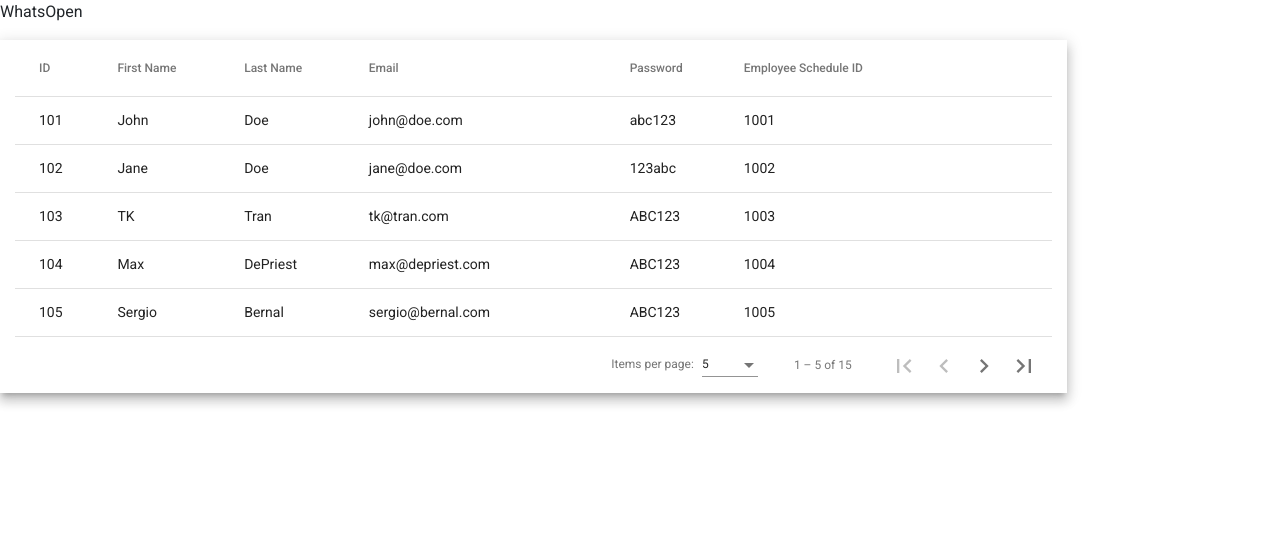
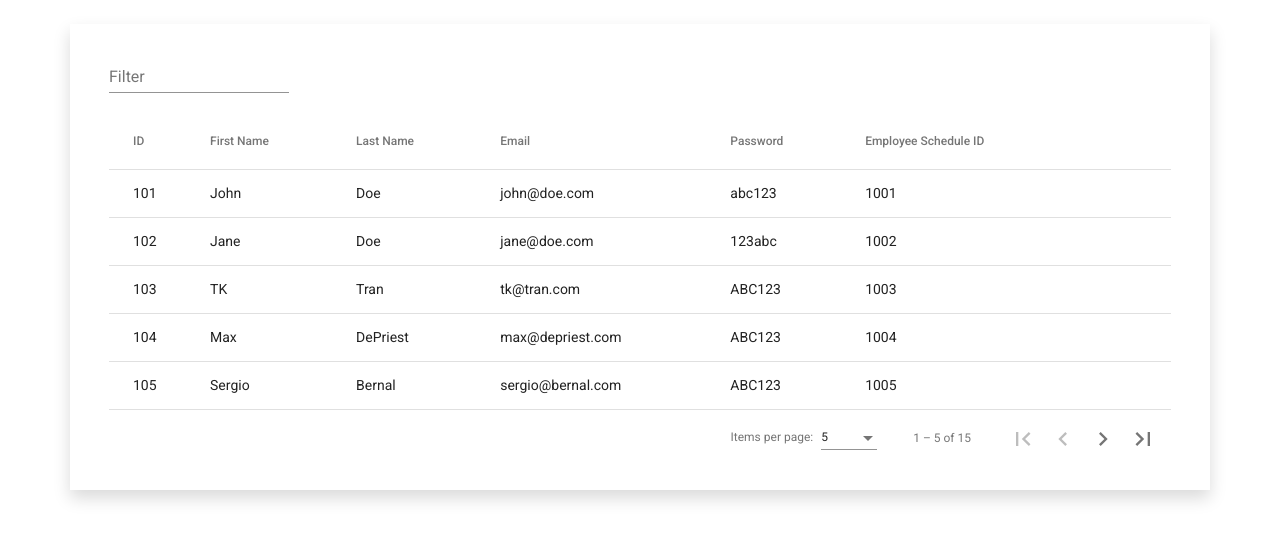
Before and after one commit to madmax9242/whatsOpen, an Angular app in the folder angular/whatsOpen/: page / in a window 1280 px wide. Shown: the top 540 px of the page. Built offline with nearby package versions, Linux system fonts and the light colour scheme.

Commit message:
Adding filtering and sorting.

```diff
--- a/angular/whatsOpen/src/app/app.component.html
+++ b/angular/whatsOpen/src/app/app.component.html
@@ -1,3 +1 @@
-<p>{{title}}</p>
-
 <app-schedule-list></app-schedule-list>
--- a/angular/whatsOpen/src/app/components/schedule-list/schedule-list.component.css
+++ b/angular/whatsOpen/src/app/components/schedule-list/schedule-list.component.css
@@ -1,3 +1,7 @@
 table {
 	width: 100%;
 }
+
+th.mat-sort-header-sorted {
+	color: red;
+}
--- a/angular/whatsOpen/src/app/components/schedule-list/schedule-list.component.html
+++ b/angular/whatsOpen/src/app/components/schedule-list/schedule-list.component.html
@@ -1,42 +1,53 @@
-<div class="col-10 mat-elevation-z8">
-	<table mat-table [dataSource]="dataSource">
+<div class="container p-4 my-4 shadow">
+
+	<!-- Filtering -->
+	<div class="container">
+		<mat-form-field>
+			<mat-label>Filter</mat-label>
+			<input matInput (keyup)="applyFilter($event)" placeholder="Ex. id" #input>
+		</mat-form-field>
+	</div>
+
+	<!-- Table -->
+	<div class="container">
+		<table mat-table [dataSource]="dataSource" matSort>
 
 			<!--- Note that these columns can be defined in any order.
 						The actual rendered columns are set in mat-header-row property on the row definition" -->
 
 			<!-- id Column -->
 			<ng-container matColumnDef="id">
-			<th mat-header-cell *matHeaderCellDef> ID </th>
+				<th mat-header-cell *matHeaderCellDef mat-sort-header> ID </th>
 				<td mat-cell *matCellDef="let employee"> {{employee.id}} </td>
 			</ng-container>
 
 			<!-- firstName Column -->
 			<ng-container matColumnDef="firstName">
-			<th mat-header-cell *matHeaderCellDef> First Name </th>
+				<th mat-header-cell *matHeaderCellDef mat-sort-header> First Name </th>
 				<td mat-cell *matCellDef="let employee"> {{employee.firstName}} </td>
 			</ng-container>
 
 			<!-- lastName Column -->
 			<ng-container matColumnDef="lastName">
-			<th mat-header-cell *matHeaderCellDef> Last Name </th>
+				<th mat-header-cell *matHeaderCellDef mat-sort-header> Last Name </th>
 				<td mat-cell *matCellDef="let employee"> {{employee.lastName}} </td>
 			</ng-container>
 
 			<!-- email Column -->
 			<ng-container matColumnDef="email">
-			<th mat-header-cell *matHeaderCellDef> Email </th>
+				<th mat-header-cell *matHeaderCellDef mat-sort-header> Email </th>
 				<td mat-cell *matCellDef="let employee"> {{employee.email}} </td>
 			</ng-container>
 
 			<!-- password Column -->
 			<ng-container matColumnDef="password">
-			<th mat-header-cell *matHeaderCellDef> Password </th>
+				<th mat-header-cell *matHeaderCellDef mat-sort-header> Password </th>
 				<td mat-cell *matCellDef="let employee"> {{employee.password}} </td>
 			</ng-container>
 
 			<!-- employeeScheduleId Column -->
 			<ng-container matColumnDef="employeeScheduleId">
-			<th mat-header-cell *matHeaderCellDef> Employee Schedule ID </th>
+				<th mat-header-cell *matHeaderCellDef mat-sort-header> Employee Schedule ID </th>
 				<td mat-cell *matCellDef="let employee"> {{employee.employeeScheduleId}} </td>
 			</ng-container>
 
@@ -45,7 +56,10 @@
 			<!-- Defines what rows are rendered, based on rendered columns -->
 			<tr mat-row *matRowDef="let row; columns: displayedColumns;"></tr>
 		</table>
+	</div>
 
 	<!-- Pagination -->
+	<div class="container">
 		<mat-paginator [pageSizeOptions]="[5, 10, 20]" showFirstLastButtons></mat-paginator>
 	</div>
+</div>
--- a/angular/whatsOpen/src/app/components/schedule-list/schedule-list.component.ts
+++ b/angular/whatsOpen/src/app/components/schedule-list/schedule-list.component.ts
@@ -1,6 +1,7 @@
 import { Component, OnInit, ViewChild } from '@angular/core';
 import { MatTableDataSource } from '@angular/material/table';
 import { MatPaginator } from '@angular/material/paginator';
+import { MatSort } from '@angular/material/sort';
 
 import { Employee } from '../../classes/employee';
 
@@ -33,11 +34,22 @@ export class ScheduleListComponent implements OnInit {
 	constructor() { }
 
 	ngOnInit(): void {
-		this.dataSource.paginator = this.paginator; // links paginator to data source
+		this.dataSource.paginator = this.paginator; // links our paginator reference to data source
+		this.dataSource.sort = this.sort; // links our sort reference to data source
 	}
 
 	displayedColumns: string[] = ['id', 'firstName', 'lastName', 'email', 'password', 'employeeScheduleId'];
 	dataSource = new MatTableDataSource<Employee>(EMP_DATA);
 
-	@ViewChild(MatPaginator, { static: true }) paginator: MatPaginator; // scans for paginator in HTML
+	// Pagination
+	@ViewChild(MatPaginator, { static: true }) paginator: MatPaginator; // scans for paginator in HTML and assigns to reference variable paginator
+
+	// Sorting
+	@ViewChild(MatSort, { static: true }) sort: MatSort; // scans for sort in HTML and assigns to reference variable sort
+
+	// Filtering
+	applyFilter(event: Event) {
+		const filterValue = (event.target as HTMLInputElement).value;
+		this.dataSource.filter = filterValue.trim().toLowerCase();
+	}
 }
```
Also changed, not shown: angular/whatsOpen/src/app/app.module.ts (+9 -2 lines). Lines whose indentation alone changed are shown as unchanged.
